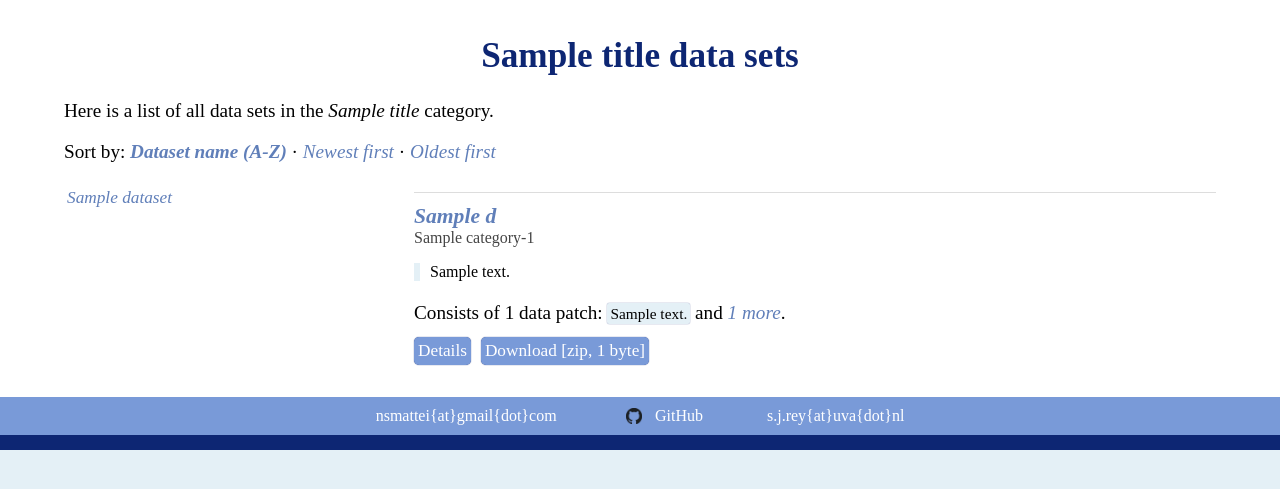
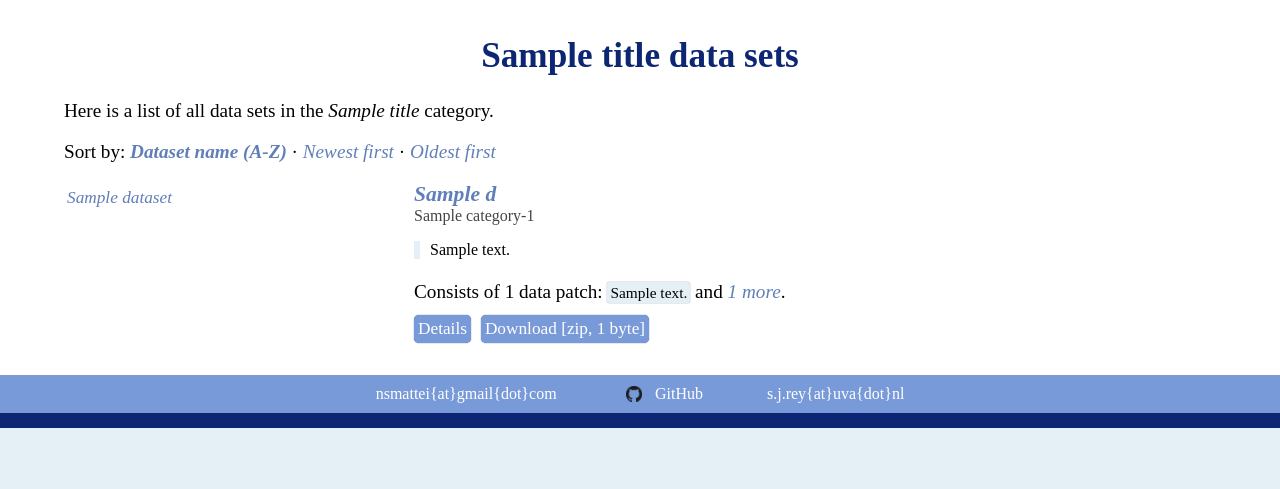
Before and after one commit to PrefLib/PrefLib-Django, a Django app: template preflibApp/templates/preflib/datasetall.html in a window 1280 px wide. Shown: the part 167-656 px from the top of the page. Run offline with Django 3.2, Linux system fonts and the light colour scheme; the template is opened without the code that fills it: most values are stand-ins (such as "Sample title", 1, 10 or a date in 2020).

Commit message:
Some more spacing for the datasetall page

```diff
--- a/preflibApp/static/css/style.css
+++ b/preflibApp/static/css/style.css
@@ -827,9 +827,18 @@ ul#dataset-list {
 }
 
 ul#dataset-list li {
+	padding-top: 0;
+	margin-top: 0;
+	font-size: 100%;
+}
+
+ul#dataset-list li:not(:first-child) {
 	border-top: 1px solid #ddd;
-	padding-top: 0;
-	font-size: 100%;
+	margin-top: 20px;
+}
+
+ul#dataset-list li:first-child .dataset-title {
+	margin-top: 0px;
 }
 
 ul#dataset-list .dataset-title {
```
